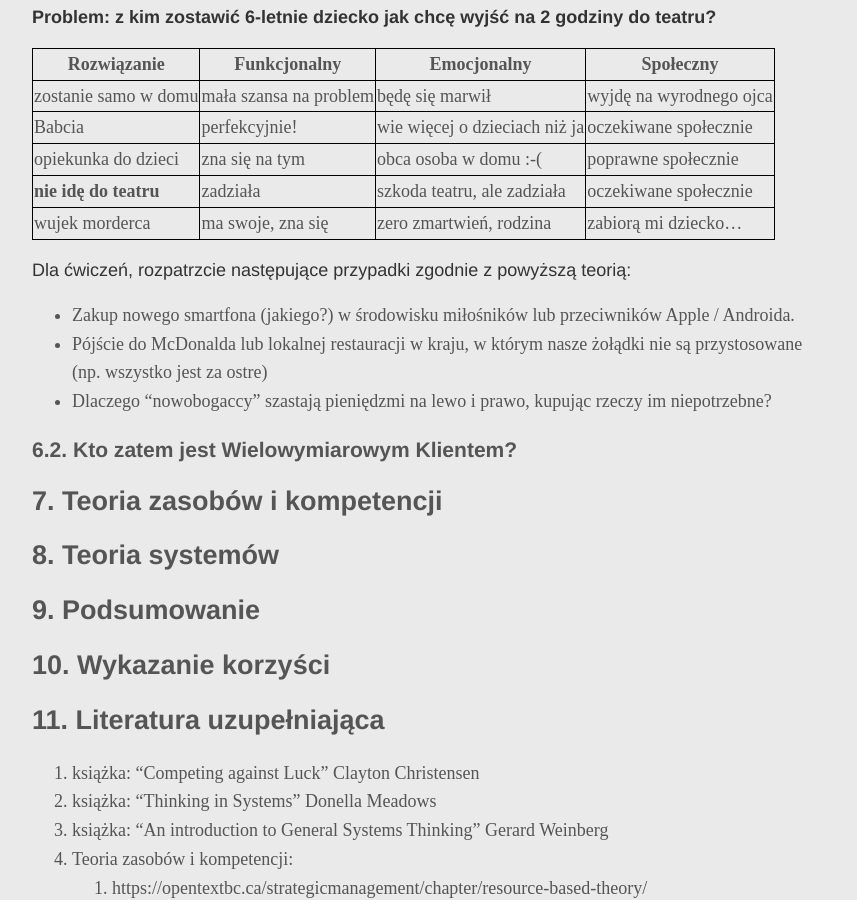
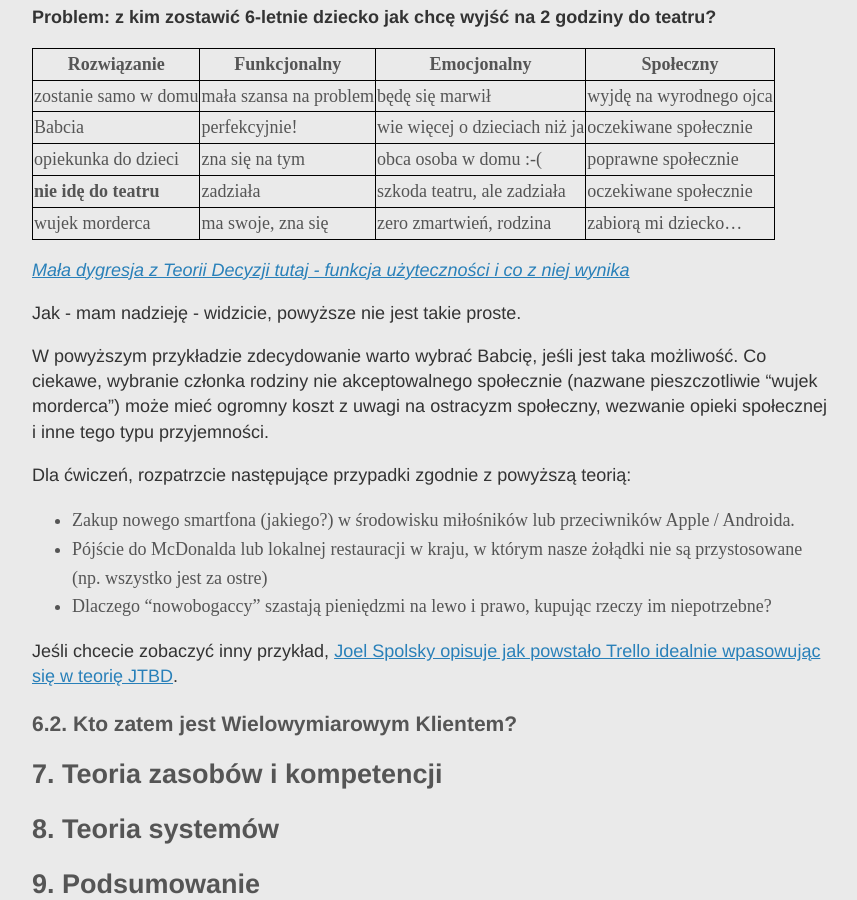
Before and after one commit to ljzolw/ljzolw.github.io, a Jekyll site: the page built from _posts/2018-04-02-parking-nie-na-lotnisku.md, in a window 1280 px wide and 900 px high, scrolled down 3733 px. Shown: the whole window, without its empty margins (208-1065 px from the left). Built offline with Jekyll 4.4.1, drawn with Linux system fonts in a browser that asks for light colours.

Commit message:
Split decision theory stuff

```diff
--- a/_posts/2018-04-02-parking-nie-na-lotnisku.md
+++ b/_posts/2018-04-02-parking-nie-na-lotnisku.md
@@ -112,11 +112,19 @@ Czyli:
 | **nie idę do teatru** | zadziała              | szkoda teatru, ale zadziała   | oczekiwane społecznie     |
 | wujek morderca       | ma swoje, zna się      | zero zmartwień, rodzina       | zabiorą mi dziecko...     |
 
+_[Mała dygresja z Teorii Decyzji tutaj - funkcja użyteczności i co z niej wynika](/scraps/180402-pnnl-teoria-decyzji)_
+
+Jak - mam nadzieję - widzicie, powyższe nie jest takie proste.
+
+W powyższym przykładzie zdecydowanie warto wybrać Babcię, jeśli jest taka możliwość. Co ciekawe, wybranie członka rodziny nie akceptowalnego społecznie (nazwane pieszczotliwie "wujek morderca") może mieć ogromny koszt z uwagi na ostracyzm społeczny, wezwanie opieki społecznej i inne tego typu przyjemności.
+
 Dla ćwiczeń, rozpatrzcie następujące przypadki zgodnie z powyższą teorią:
 
 * Zakup nowego smartfona (jakiego?) w środowisku miłośników lub przeciwników Apple / Androida.
 * Pójście do McDonalda lub lokalnej restauracji w kraju, w którym nasze żołądki nie są przystosowane (np. wszystko jest za ostre)
 * Dlaczego "nowobogaccy" szastają pieniędzmi na lewo i prawo, kupując rzeczy im niepotrzebne?
+
+Jeśli chcecie zobaczyć inny przykład, [Joel Spolsky opisuje jak powstało Trello idealnie wpasowując się w teorię JTBD](https://www.joelonsoftware.com/2012/01/06/how-trello-is-different/).
 
 ### 6.2. Kto zatem jest Wielowymiarowym Klientem?
 
```
Also changed, not shown: scraps/180402-pnnl-teoria-decyzji.md (added, +51 -0 lines).
